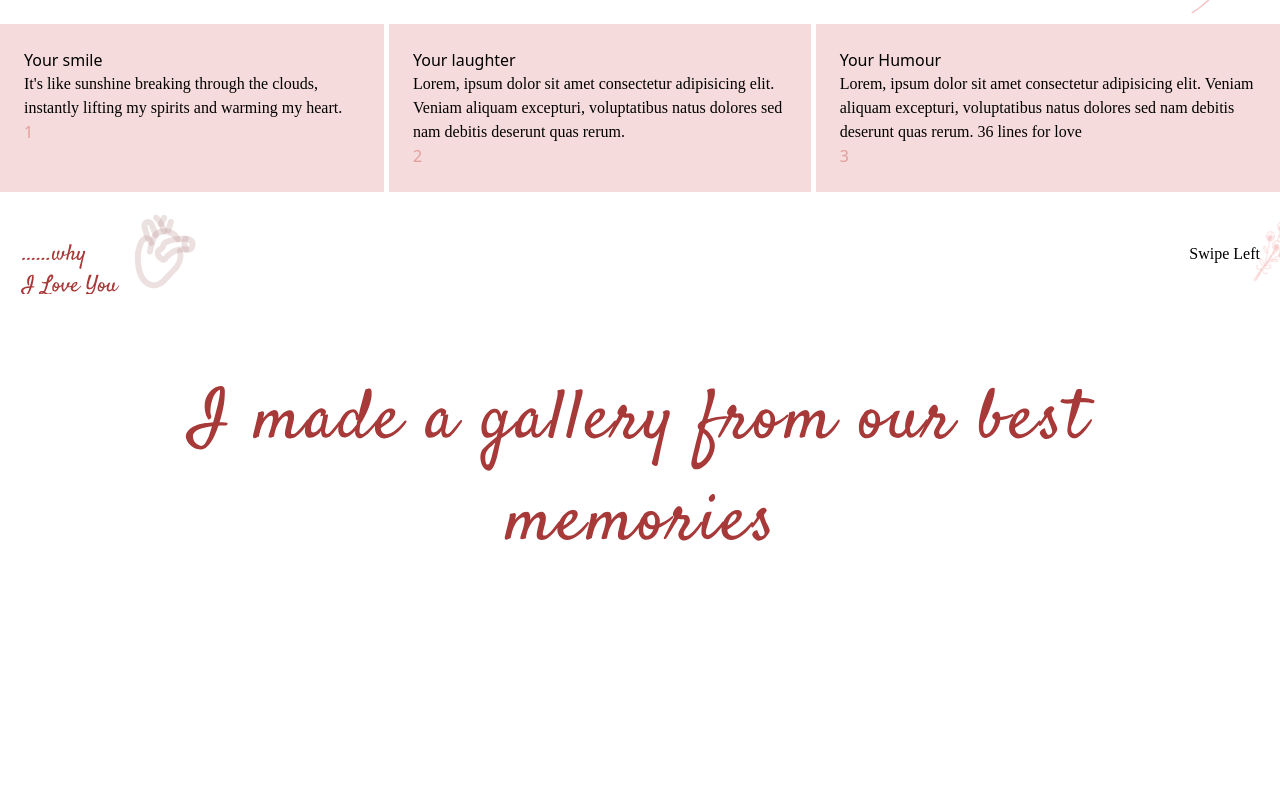
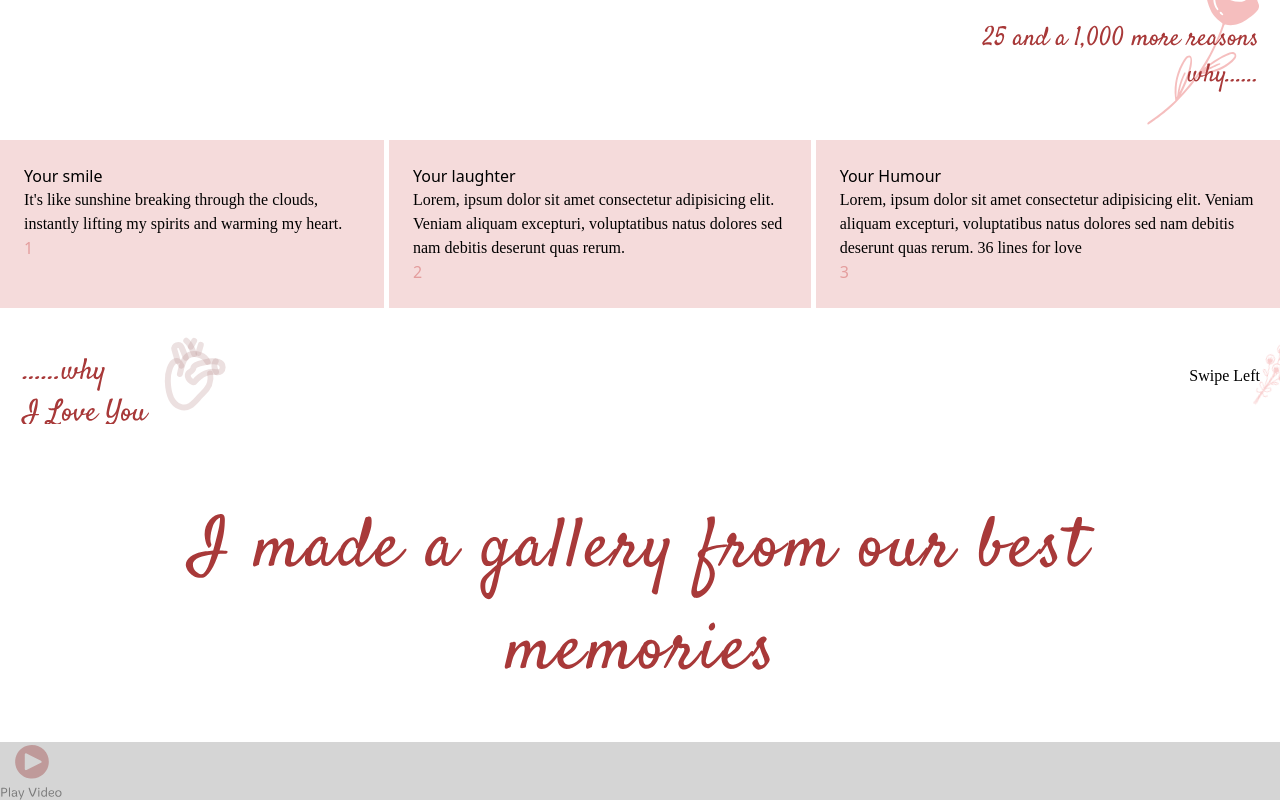
Before and after one commit to tosxin-456/angel-memiores, a React (Vite) app: page / in a window 1280 px wide. Shown: the part 384-1184 px from the top of the page. Before the commit the page ends 997 px from the top, so only its background shows below. Built offline with nearby package versions, Linux system fonts and the light colour scheme; a web font is replaced by a local one.

Commit message:
added the video

```diff
--- /dev/null
+++ b/src/pages/components/video.jsx
@@ -0,0 +1,44 @@
+import React, { useState } from 'react';
+import { Box, Button, Image } from "@chakra-ui/react";
+import  Play  from "../../assets/love images/play.svg";
+
+const Video = () => {
+  const [isPlaying, setIsPlaying] = useState(false);
+
+  const handlePlay = () => {
+    setIsPlaying(true);
+  };
+
+  return (
+    <Box
+    className='m-[50px]'
+    >
+    <Box
+      className="relative overflow-hidden w-[80%] h-[400px] bg-cover bg-center bg-no-repeat  m-auto "
+      style={{ backgroundColor: '#D5D5D5' }}
+    >
+      {!isPlaying && (
+        <Button
+          className="absolute inset-0 flex items-center justify-center w-full mt-[150px] bg-opacity-50"
+          onClick={handlePlay}
+        >
+          <Image src={Play} className='m-auto  ' />
+        </Button>
+      )}
+      {isPlaying && (
+        <iframe
+          className="absolute inset-0 w-full h-full rounded-lg"
+          src="https://www.youtube.com/embed/CAQd3ujMJ20?autoplay=1&si=w-2LhmyZR-57ocQ_"
+          title="YouTube video player"
+          frameBorder="0"
+          allow="accelerometer; autoplay; clipboard-write; encrypted-media; gyroscope; picture-in-picture; web-share"
+          referrerPolicy="strict-origin-when-cross-origin"
+          allowFullScreen
+        ></iframe>
+      )}
+    </Box>
+    </Box>
+  );
+};
+
+export default Video;
--- a/src/pages/index/index.jsx
+++ b/src/pages/index/index.jsx
@@ -9,7 +9,7 @@ import heart from '../../assets/love images/heart.svg'
 import Why from '../../assets/love images/why I Love You.svg'
 import Review from '../components/cards'
 import Gallery from '../components/gallery'
-
+import Video from '../components/video'
 
 
 
@@ -19,11 +19,12 @@ function StartPage() {
     <Box>
       <Box
       margin={'auto'}
+      mt={'55px'}
       className=' w-[80%] lg:w-[45%] '
       >
         <Image src={img1}
         m={'auto'}
-        className='w-[60%] lg:w-[50%]' />
+        className='w-[55%] lg:w-[50%]' />
       </Box>
       <Box
       width={'95%'}
@@ -38,7 +39,7 @@ function StartPage() {
      </Flex>
      <Box>
        <Image
-      width={'200px'}
+      width={'300px'}
       src={rose}
       marginLeft={'auto'}
       id='rose'/>
@@ -55,7 +56,7 @@ function StartPage() {
                 mt={'30px'}
                 >
                    <Image
-                  width={'100px'}
+                  width={'130px'}
                   src={Why}/>
                 </Box>
             <Image
@@ -82,6 +83,7 @@ function StartPage() {
         </Flex>
       </Box>
        <Gallery/>
+       <Video/>
     </Box>
   )
 }
```
Also changed, not shown: src/assets/love images/play.svg (added).
